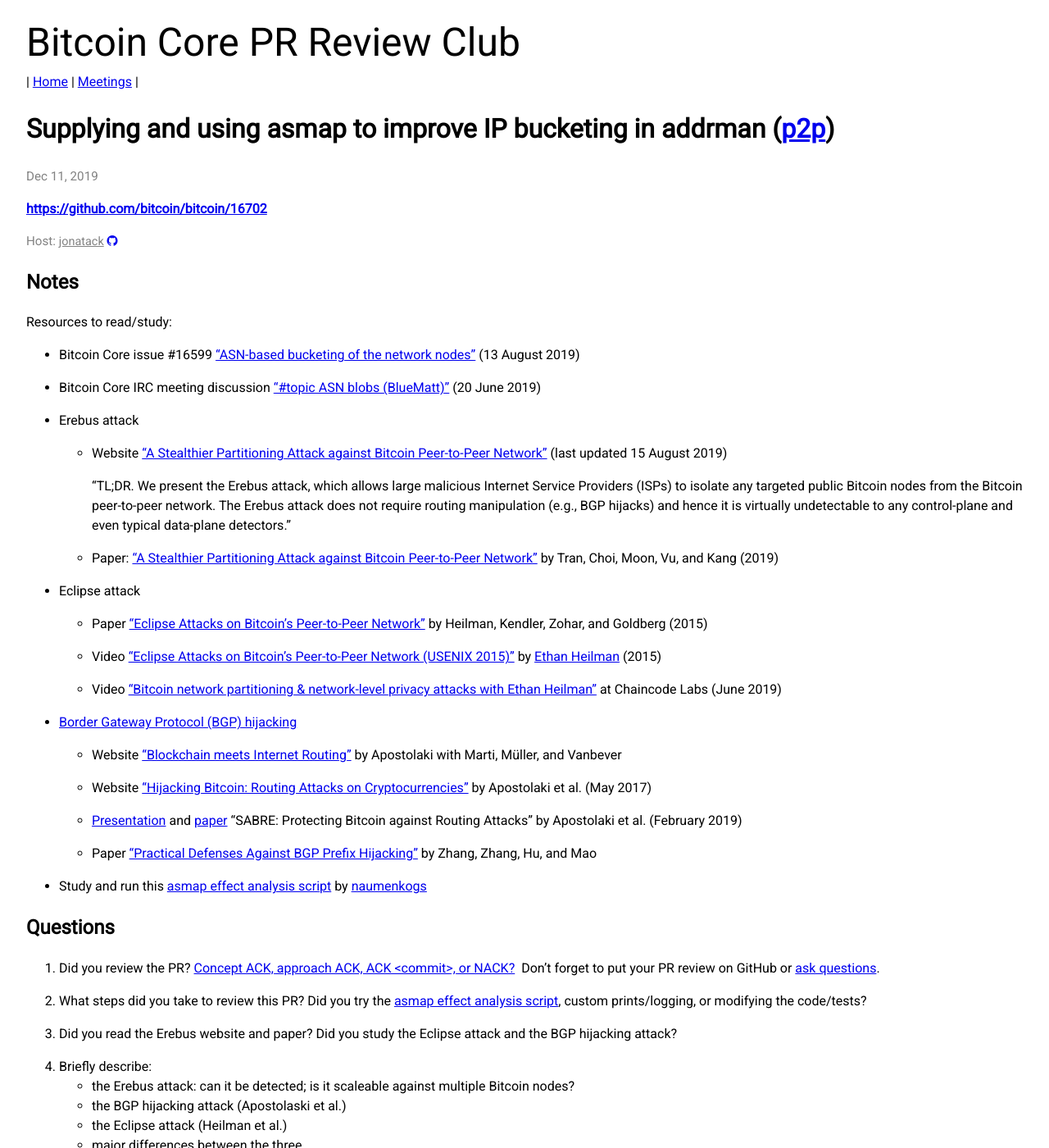
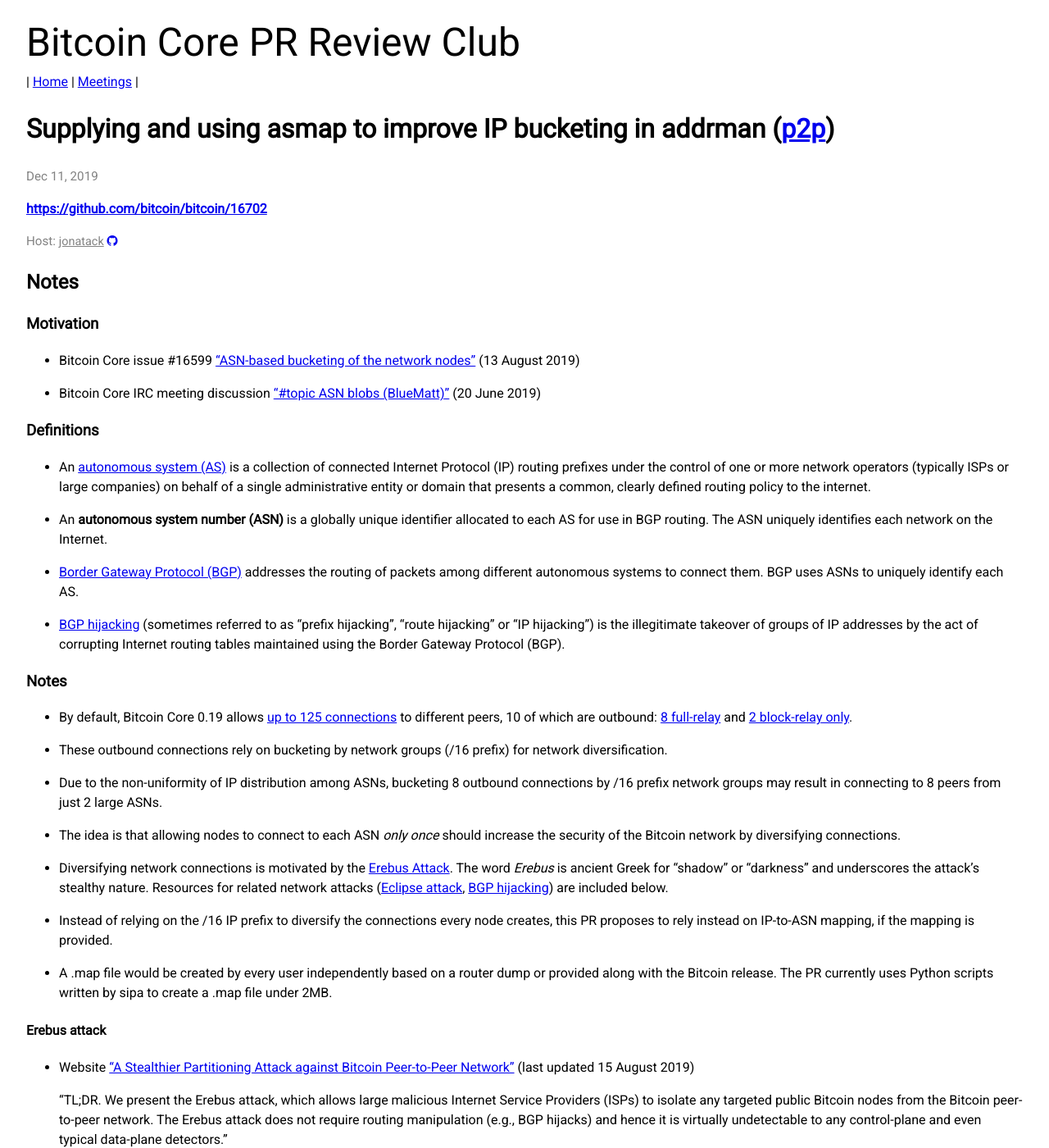
Before and after one commit to bitcoin-core-review-club/website, a Jekyll site: the page built from _posts/2019-12-11-#16702.md, in a window 1280 px wide and 1400 px high. Shown: the whole window at 82% size. Built offline with Jekyll 4.4.1, drawn with Linux system fonts in a browser that asks for light colours; nearby versions of some CDN libraries.

Commit message:
Extend n16702 notes & questions
as an educational resource.

```diff
--- a/_posts/2019-12-11-#16702.md
+++ b/_posts/2019-12-11-#16702.md
@@ -10,7 +10,7 @@
 
 ## Notes
 
-Resources to read/study:
+### Motivation
 
 - Bitcoin Core issue #16599 ["ASN-based bucketing of the network
 nodes"](https://github.com/bitcoin/bitcoin/issues/16599) (13 August 2019)
@@ -19,7 +19,62 @@
 (BlueMatt)"](http://www.erisian.com.au/bitcoin-core-dev/log-2019-06-20.html#l-518)
 (20 June 2019)
 
-- Erebus attack
+### Definitions
+
+- An [autonomous system
+(AS)](https://en.wikipedia.org/wiki/Autonomous_system_%28Internet%29) is a
+collection of connected Internet Protocol (IP) routing prefixes under the
+control of one or more network operators (typically ISPs or large companies) on
+behalf of a single administrative entity or domain that presents a common,
+clearly defined routing policy to the internet.
+
+- An **autonomous system number (ASN)** is a globally unique identifier allocated
+to each AS for use in BGP routing. The ASN uniquely identifies each network on
+the Internet.
+
+- [Border Gateway Protocol (BGP)](https://en.wikipedia.org/wiki/BGP) addresses
+the routing of packets among different autonomous systems to connect them. BGP
+uses ASNs to uniquely identify each AS.
+
+- [BGP hijacking](https://en.wikipedia.org/wiki/BGP_hijacking) (sometimes
+referred to as "prefix hijacking", "route hijacking" or "IP hijacking") is the
+illegitimate takeover of groups of IP addresses by the act of corrupting
+Internet routing tables maintained using the Border Gateway Protocol (BGP).
+
+### Notes
+
+- By default, Bitcoin Core 0.19 allows [up to 125
+connections](https://github.com/bitcoin/bitcoin/blob/0.19/src/net.h#L79) to
+different peers, 10 of which are outbound: [8
+full-relay](https://github.com/bitcoin/bitcoin/blob/0.19/src/net.h#L65) and [2
+block-relay only](https://github.com/bitcoin/bitcoin/pull/15759).
+
+- These outbound connections rely on bucketing by network groups (/16 prefix)
+for network diversification.
+
+- Due to the non-uniformity of IP distribution among ASNs, bucketing 8 outbound
+connections by /16 prefix network groups may result in connecting to 8 peers
+from just 2 large ASNs.
+
+- The idea is that allowing nodes to connect to each ASN *only once* should
+increase the security of the Bitcoin network by diversifying connections.
+
+- Diversifying network connections is motivated by the [Erebus
+  Attack](/16702.html#erebus-attack). The word *Erebus* is ancient Greek for
+  “shadow” or “darkness” and underscores the attack's stealthy nature.
+  Resources for related network attacks ([Eclipse
+  attack](/16702.html#eclipse-attack), [BGP
+  hijacking](/16702.html#bgp-hijacking)) are included below.
+
+- Instead of relying on the /16 IP prefix to diversify the connections every
+node creates, this PR proposes to rely instead on IP-to-ASN mapping, if the
+mapping is provided.
+
+- A .map file would be created by every user independently based on a router
+dump or provided along with the Bitcoin release. The PR currently uses Python
+scripts written by sipa to create a .map file under 2MB.
+
+#### Erebus attack
 
   - Website ["A Stealthier Partitioning Attack against Bitcoin Peer-to-Peer
 Network"](https://erebus-attack.comp.nus.edu.sg/) (last updated 15 August 2019)
@@ -34,7 +89,7 @@
 Attack against Bitcoin Peer-to-Peer
 Network"](https://erebus-attack.comp.nus.edu.sg/erebus-attack.pdf) by Tran, Choi, Moon, Vu, and Kang (2019)
 
-- Eclipse attack
+#### Eclipse attack
 
   - Paper ["Eclipse Attacks on Bitcoin’s Peer-to-Peer
     Network"](https://eprint.iacr.org/2015/263.pdf) by Heilman, Kendler, Zohar,
```
Also changed, not shown: other parts of _posts/2019-12-11-#16702.md (+1 -1 lines).
